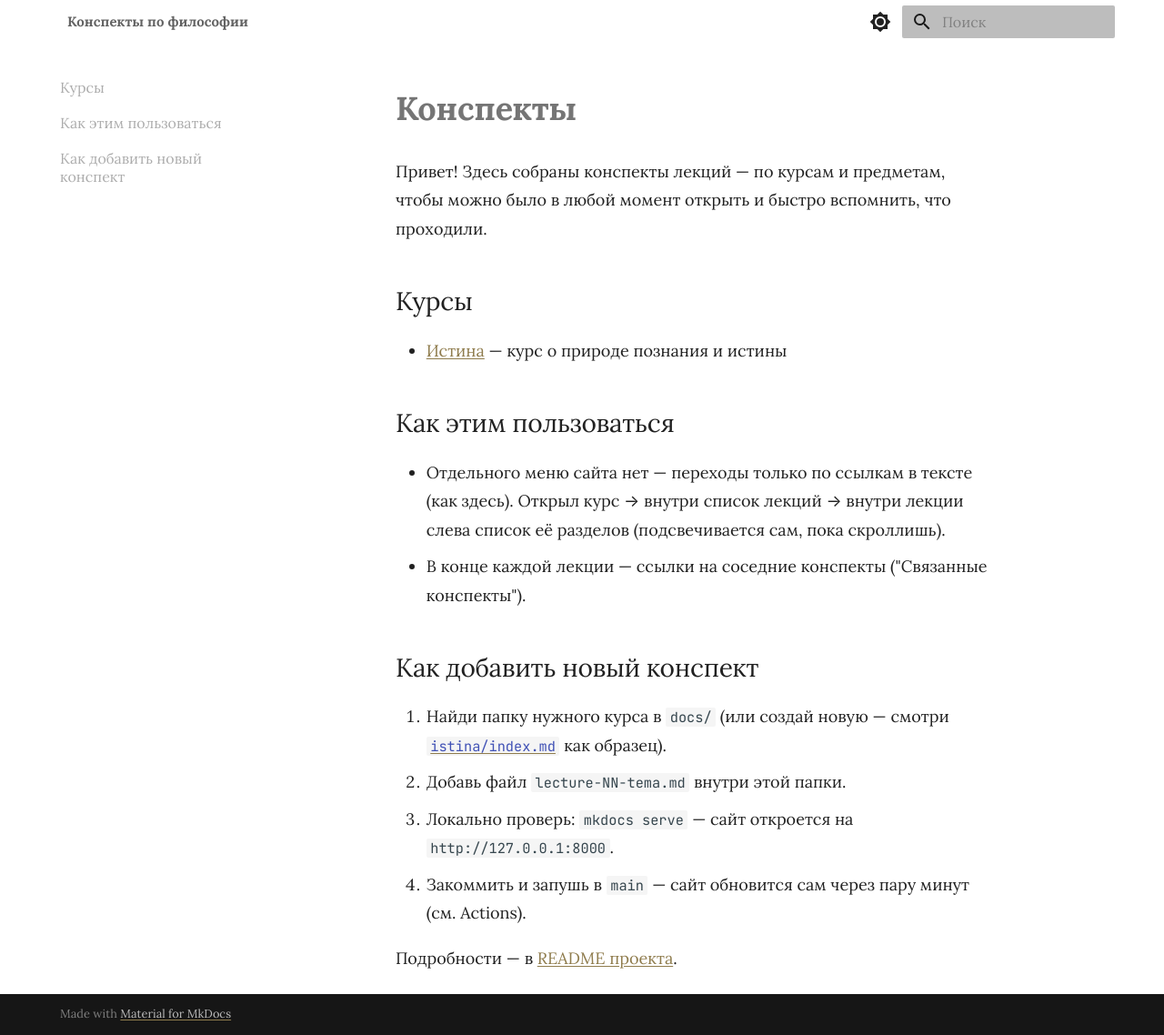
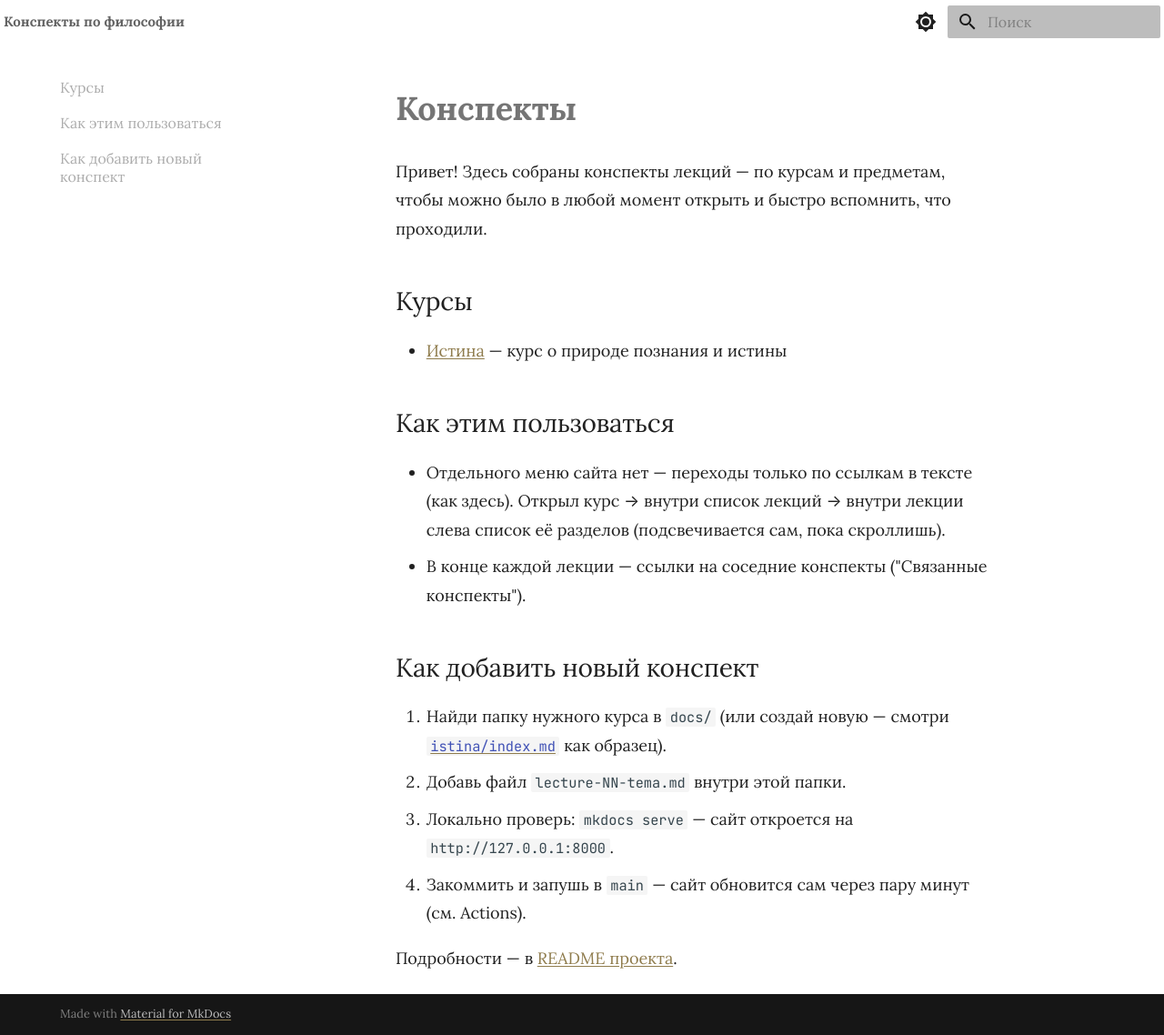
Before and after one commit to KseniaLapushka/phylosophie, an MkDocs documentation site: the page built from docs/index.md, in a window 1280 px wide. Shown: the whole page at 91% size. Built offline with MkDocs 1.6.1 and Material for MkDocs 9.7.7, drawn with Linux system fonts in a browser that asks for light colours; comment, search, counter and statistics services are not loaded.

Commit message:
Remove leftover header centering margin and title margin
Co-Authored-By: Claude Sonnet 5 <noreply@anthropic.com>

```diff
--- a/docs/stylesheets/extra.css
+++ b/docs/stylesheets/extra.css
@@ -88,10 +88,15 @@ body,
   display: none;
 }
 
+.md-header__inner.md-grid {
+  margin-left: 0 !important;
+  max-width: none !important;
+}
+
 .md-header__title {
   font-size: 0.75rem;
   opacity: 0.7;
-  margin-left: 0;
+  margin-left: 0 !important;
   padding-left: 0;
 }
 
```
